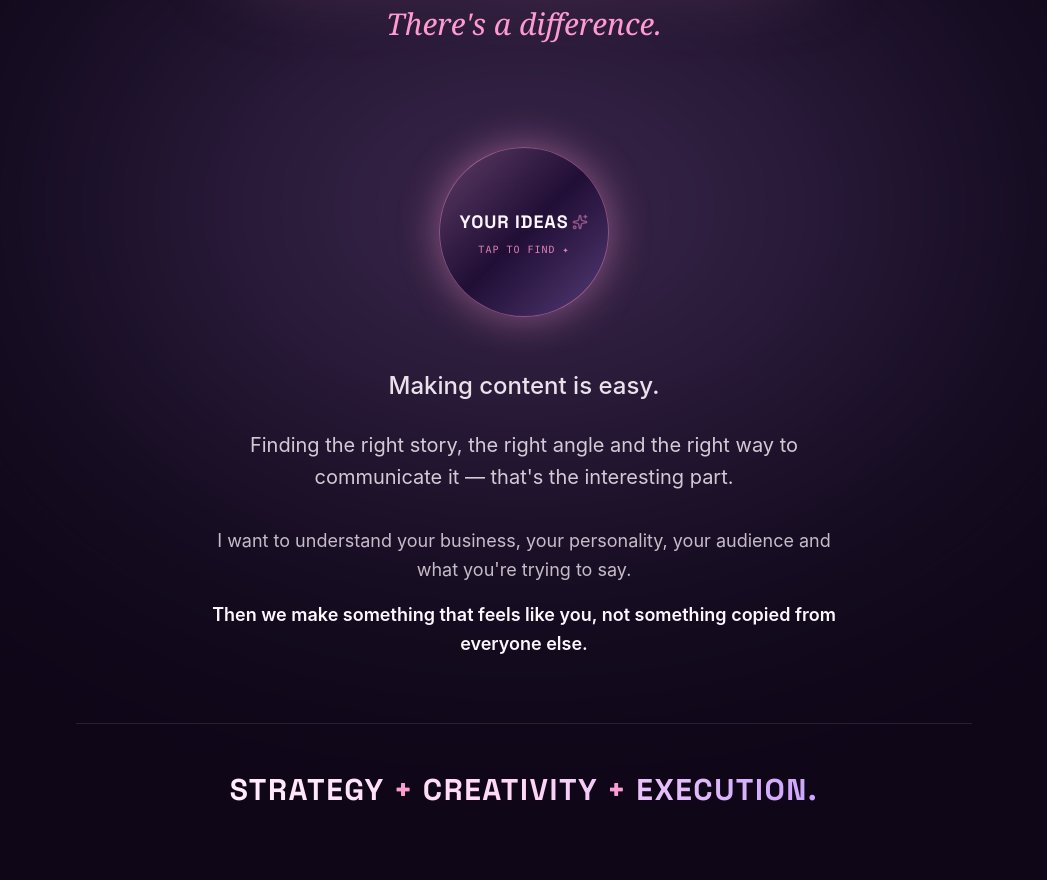
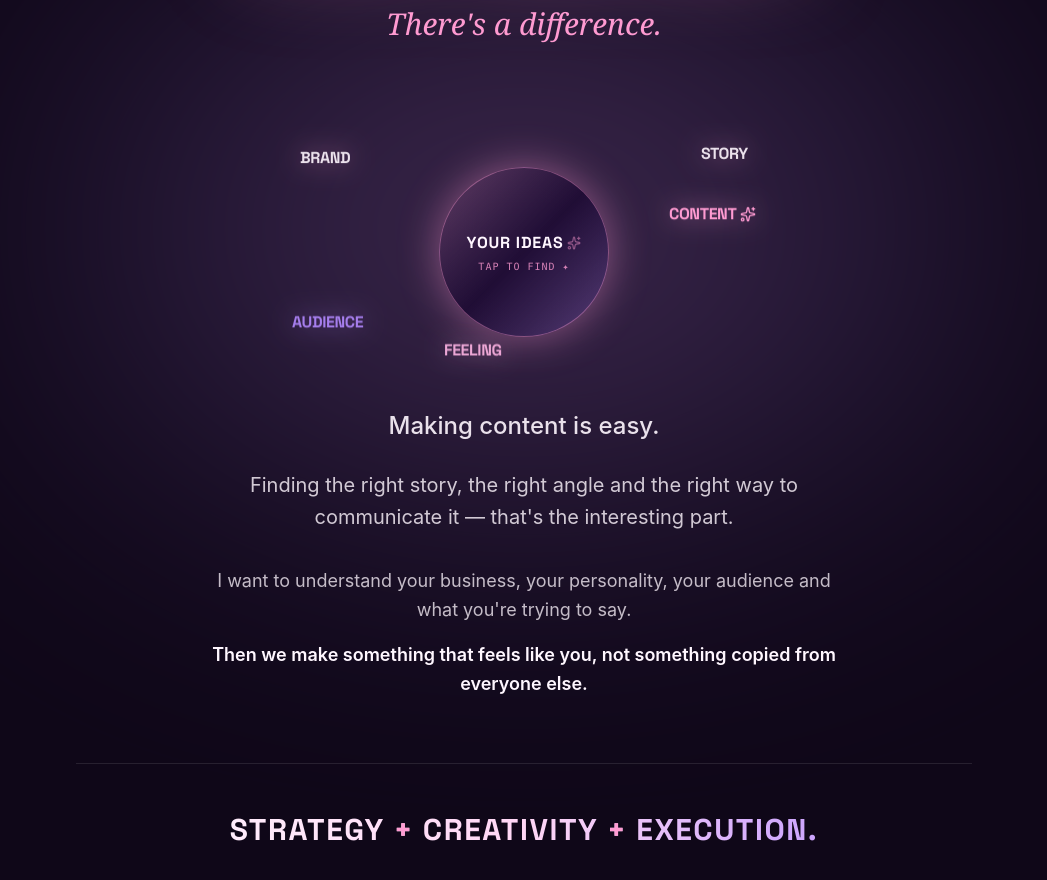
Before and after one commit to evanbose7/ARIIMAKESFILMS, a React (Vite) app: page / in a window 1280 px wide. Shown: the part 2780-3660 px from the top of the page, without its empty margins (116-1163 px from the left). Built offline with nearby package versions, Linux system fonts and the light colour scheme.

Commit message:
Update THE DIFFERENCE interaction: 5 words float around YOUR IDEAS orb initially, then physically travel into ONE single horizontal line on click

```diff
--- a/src/components/DifferenceSection.tsx
+++ b/src/components/DifferenceSection.tsx
@@ -3,27 +3,19 @@ import { motion, AnimatePresence } from 'framer-motion';
 import { Sparkles, ArrowRight } from 'lucide-react';
 
 export const DifferenceSection: React.FC = () => {
-  const [interactiveState, setInteractiveState] = useState<'idle' | 'pulsing' | 'floating' | 'organizing' | 'final'>('idle');
+  const [isOrganized, setIsOrganized] = useState(false);
+  const [isPulsing, setIsPulsing] = useState(false);
 
   const handleOrbClick = () => {
-    if (interactiveState !== 'idle') return;
+    if (isOrganized || isPulsing) return;
 
-    // Step 01: Pulse (250ms)
-    setInteractiveState('pulsing');
+    // Step 1 & 2: Button pulse & glow expansion (200ms)
+    setIsPulsing(true);
 
-    // Step 02: Floating Ideas Emerge (after 250ms)
     setTimeout(() => {
-      setInteractiveState('floating');
-
-      // Step 03: Reorganize into One Horizontal Line (after 650ms)
-      setTimeout(() => {
-        setInteractiveState('organizing');
-
-        // Step 04: Final Calm State (after 900ms)
-        setTimeout(() => {
-          setInteractiveState('final');
-        }, 900);
-      }, 650);
+      // Step 3-6: Button disappears & words travel to single horizontal line
+      setIsOrganized(true);
+      setIsPulsing(false);
     }, 250);
   };
 
@@ -36,7 +28,7 @@ export const DifferenceSection: React.FC = () => {
           absolute top-1/2 left-1/2 -translate-x-1/2 -translate-y-1/2
           w-[90vw] max-w-[1000px] h-[600px] blur-[140px] pointer-events-none rounded-full
           transition-all duration-1000
-          ${interactiveState !== 'idle' ? 'opacity-45 scale-110' : 'opacity-25 scale-100'}
+          ${isOrganized ? 'opacity-45 scale-110' : 'opacity-25 scale-100'}
         `}
         style={{
           background: 'radial-gradient(ellipse at center, #FF9BD2 0%, #B388FF 40%, #0F0718 80%, transparent 100%)',
@@ -47,7 +39,7 @@ export const DifferenceSection: React.FC = () => {
       <div className="w-full max-w-4xl mx-auto flex flex-col items-center text-center space-y-12 sm:space-y-16 relative z-20">
 
         {/* ========================================================================= */}
-        {/* 1. SECTION EYEBROW & TITLE */}
+        {/* 1. SECTION EYEBROW & MAIN STATEMENT */}
         {/* ========================================================================= */}
         <div className="w-full space-y-5">
 
@@ -98,139 +90,198 @@ export const DifferenceSection: React.FC = () => {
         </div>
 
         {/* ========================================================================= */}
-        {/* 2. SIGNATURE INTERACTIVE MOMENT — YOUR IDEAS ✦ ORB TO STORY SEQUENCE */}
+        {/* 2. SIGNATURE INTERACTIVE MOMENT: FLOATING IDEAS → CLICK → STRUCTURED LINE */}
         {/* ========================================================================= */}
-        <div className="w-full min-h-[160px] sm:min-h-[220px] flex items-center justify-center relative py-6 my-4">
+        <div className="w-full min-h-[220px] sm:min-h-[260px] flex items-center justify-center relative py-6 my-4 overflow-visible">
 
-          {/* STATE A: GLOWING CIRCULAR ORB BUTTON (BEFORE CLICK) */}
+          {/* CENTRAL YOUR IDEAS ✦ BUTTON (FADES/SCALES AWAY ENTIRELY ON CLICK) */}
           <AnimatePresence>
-            {interactiveState === 'idle' || interactiveState === 'pulsing' ? (
+            {!isOrganized && (
               <motion.button
-                key="orb-button"
+                key="orb-center-button"
                 onClick={handleOrbClick}
                 aria-label="Reveal your ideas"
                 initial={{ opacity: 0, scale: 0.9 }}
                 animate={{
                   opacity: 1,
-                  scale: interactiveState === 'pulsing' ? 1.08 : [1, 1.025, 1],
+                  scale: isPulsing ? 1.1 : [1, 1.025, 1],
                 }}
-                exit={{ opacity: 0, scale: 0.95 }}
+                exit={{ opacity: 0, scale: 0, transition: { duration: 0.3 } }}
                 transition={{
-                  scale: interactiveState === 'pulsing' ? { duration: 0.25 } : { duration: 3.5, repeat: Infinity, ease: 'easeInOut' },
+                  scale: isPulsing ? { duration: 0.25 } : { duration: 3.5, repeat: Infinity, ease: 'easeInOut' },
                   opacity: { duration: 0.3 },
                 }}
                 whileHover={{ scale: 1.05 }}
                 className="
-                  relative w-[130px] h-[130px] sm:w-[170px] sm:h-[170px] rounded-full
-                  bg-gradient-to-br from-[#FF9BD2]/25 via-[#1D0A33]/80 to-[#B388FF]/30
+                  absolute z-30 w-[120px] h-[120px] sm:w-[170px] sm:h-[170px] rounded-full
+                  bg-gradient-to-br from-[#FF9BD2]/25 via-[#1D0A33]/85 to-[#B388FF]/30
                   border border-[#FF9BD2]/40 backdrop-blur-xl
                   shadow-[0_0_40px_rgba(255,155,210,0.45)] hover:shadow-[0_0_60px_rgba(255,155,210,0.7)]
-                  flex flex-col items-center justify-center gap-1.5
+                  flex flex-col items-center justify-center gap-1
                   cursor-pointer select-none gpu-layer group
                 "
               >
-                <div className="flex items-center gap-1 text-sm sm:text-lg font-display font-black text-[#FFF7FF] group-hover:text-[#FF9BD2] transition-colors uppercase tracking-wider">
+                <div className="flex items-center gap-1 text-xs sm:text-base font-display font-black text-[#FFF7FF] group-hover:text-[#FF9BD2] transition-colors uppercase tracking-wider">
                   <span>YOUR IDEAS</span>
-                  <Sparkles className="w-4 h-4 text-[#FF9BD2] animate-pulse" />
+                  <Sparkles className="w-3.5 h-3.5 text-[#FF9BD2] animate-pulse" />
                 </div>
-                <span className="text-[10px] font-mono text-[#FF9BD2]/80 uppercase tracking-widest">
+                <span className="text-[9px] sm:text-[10px] font-mono text-[#FF9BD2]/80 uppercase tracking-widest">
                   TAP TO FIND ✦
                 </span>
               </motion.button>
-            ) : null}
+            )}
           </AnimatePresence>
 
-          {/* STATE B: FLOATING CHAOTIC IDEAS (~600ms) */}
-          {interactiveState === 'floating' && (
-            <div className="relative w-full max-w-md h-[140px] flex items-center justify-center">
-              <motion.span
-                initial={{ opacity: 0, x: -30, y: -25, scale: 0.8 }}
-                animate={{ opacity: 0.9, x: -45, y: -30, scale: 1 }}
-                className="absolute font-display font-bold text-sm sm:text-base text-[#FFF7FF]/90 drop-shadow-[0_0_10px_#FF9BD2]"
+          {/* THE 5 IDEAS: FLOATING ORIGINALLY AROUND BUTTON, THEN PHYSICAL TRAVEL TO ONE HORIZONTAL LINE */}
+          <div className="relative w-full max-w-4xl flex items-center justify-center min-h-[160px]">
+
+            {/* INITIAL FLOATING STATE VS FINAL ONE HORIZONTAL LINE STRUCTURE */}
+            <div className={`
+              w-full flex items-center justify-center transition-all duration-700
+              ${isOrganized
+                ? 'flex-row flex-nowrap gap-1 sm:gap-2.5 md:gap-4 px-1 sm:px-4'
+                : 'relative h-[180px] w-full max-w-[340px] sm:max-w-[480px]'
+              }
+            `}>
+
+              {/* 1. BRAND */}
+              <motion.div
+                layout
+                animate={!isOrganized ? {
+                  y: [-6, 6, -6],
+                  rotate: [-1.5, 1.5, -1.5],
+                } : { y: 0, rotate: 0 }}
+                transition={!isOrganized ? {
+                  y: { duration: 4.5, repeat: Infinity, ease: 'easeInOut' },
+                  rotate: { duration: 4.5, repeat: Infinity, ease: 'easeInOut' },
+                } : { duration: 0.8, ease: [0.22, 1, 0.36, 1] }}
+                className={`
+                  font-display font-bold tracking-tight uppercase transition-all duration-700
+                  ${!isOrganized
+                    ? 'absolute -top-4 -left-2 sm:left-4 text-xs sm:text-base text-[#FFF7FF]/90 drop-shadow-[0_0_12px_rgba(255,155,210,0.5)]'
+                    : 'relative text-[11px] sm:text-[15px] md:text-[22px] lg:text-[26px] text-[#FFF7FF]'
+                  }
+                `}
               >
                 BRAND
-              </motion.span>
+              </motion.div>
 
-              <motion.span
-                initial={{ opacity: 0, x: 30, y: -20, scale: 0.8 }}
-                animate={{ opacity: 0.9, x: 45, y: -15, scale: 1 }}
-                className="absolute font-display font-bold text-sm sm:text-base text-[#B388FF]/90 drop-shadow-[0_0_10px_#B388FF]"
+              {isOrganized && (
+                <motion.div initial={{ opacity: 0, scale: 0.5 }} animate={{ opacity: 1, scale: 1 }} transition={{ delay: 0.2 }}>
+                  <ArrowRight className="w-3 h-3 sm:w-4 sm:h-4 text-[#FF9BD2]/60 shrink-0" />
+                </motion.div>
+              )}
+
+              {/* 2. AUDIENCE */}
+              <motion.div
+                layout
+                animate={!isOrganized ? {
+                  y: [8, -8, 8],
+                  rotate: [1, -1, 1],
+                } : { y: 0, rotate: 0 }}
+                transition={!isOrganized ? {
+                  y: { duration: 5.2, repeat: Infinity, ease: 'easeInOut' },
+                  rotate: { duration: 5.2, repeat: Infinity, ease: 'easeInOut' },
+                } : { duration: 0.8, ease: [0.22, 1, 0.36, 1] }}
+                className={`
+                  font-display font-bold tracking-tight uppercase transition-all duration-700
+                  ${!isOrganized
+                    ? 'absolute bottom-2 -left-4 sm:left-2 text-xs sm:text-base text-[#B388FF]/90 drop-shadow-[0_0_12px_rgba(179,136,255,0.5)]'
+                    : 'relative text-[11px] sm:text-[15px] md:text-[22px] lg:text-[26px] text-[#B388FF]'
+                  }
+                `}
               >
                 AUDIENCE
-              </motion.span>
+              </motion.div>
 
-              <motion.span
-                initial={{ opacity: 0, x: 0, y: 0, scale: 0.8 }}
-                animate={{ opacity: 1, x: 0, y: 5, scale: 1.1 }}
-                className="absolute font-display font-bold text-base sm:text-lg text-[#FF9BD2] drop-shadow-[0_0_15px_#FF9BD2]"
+              {isOrganized && (
+                <motion.div initial={{ opacity: 0, scale: 0.5 }} animate={{ opacity: 1, scale: 1 }} transition={{ delay: 0.3 }}>
+                  <ArrowRight className="w-3 h-3 sm:w-4 sm:h-4 text-[#FF9BD2]/60 shrink-0" />
+                </motion.div>
+              )}
+
+              {/* 3. STORY */}
+              <motion.div
+                layout
+                animate={!isOrganized ? {
+                  y: [-5, 5, -5],
+                  rotate: [-1, 1, -1],
+                } : { y: 0, rotate: 0 }}
+                transition={!isOrganized ? {
+                  y: { duration: 4.8, repeat: Infinity, ease: 'easeInOut' },
+                  rotate: { duration: 4.8, repeat: Infinity, ease: 'easeInOut' },
+                } : { duration: 0.8, ease: [0.22, 1, 0.36, 1] }}
+                className={`
+                  font-display font-bold tracking-tight uppercase transition-all duration-700
+                  ${!isOrganized
+                    ? 'absolute -top-5 -right-2 sm:right-4 text-xs sm:text-base text-[#FFF7FF]/90 drop-shadow-[0_0_12px_rgba(255,155,210,0.5)]'
+                    : 'relative text-[11px] sm:text-[15px] md:text-[22px] lg:text-[26px] text-[#FFF7FF]'
+                  }
+                `}
               >
                 STORY
-              </motion.span>
+              </motion.div>
 
-              <motion.span
-                initial={{ opacity: 0, x: -20, y: 25, scale: 0.8 }}
-                animate={{ opacity: 0.9, x: -35, y: 30, scale: 1 }}
-                className="absolute font-display font-bold text-sm sm:text-base text-[#FFB6E6]/90 drop-shadow-[0_0_10px_#FFB6E6]"
+              {isOrganized && (
+                <motion.div initial={{ opacity: 0, scale: 0.5 }} animate={{ opacity: 1, scale: 1 }} transition={{ delay: 0.4 }}>
+                  <ArrowRight className="w-3 h-3 sm:w-4 sm:h-4 text-[#FF9BD2]/60 shrink-0" />
+                </motion.div>
+              )}
+
+              {/* 4. FEELING */}
+              <motion.div
+                layout
+                animate={!isOrganized ? {
+                  y: [7, -7, 7],
+                  rotate: [1.5, -1.5, 1.5],
+                } : { y: 0, rotate: 0 }}
+                transition={!isOrganized ? {
+                  y: { duration: 5.6, repeat: Infinity, ease: 'easeInOut' },
+                  rotate: { duration: 5.6, repeat: Infinity, ease: 'easeInOut' },
+                } : { duration: 0.8, ease: [0.22, 1, 0.36, 1] }}
+                className={`
+                  font-display font-bold tracking-tight uppercase transition-all duration-700
+                  ${!isOrganized
+                    ? 'absolute -bottom-5 left-1/3 text-xs sm:text-base text-[#FFB6E6]/90 drop-shadow-[0_0_12px_rgba(255,182,230,0.5)]'
+                    : 'relative text-[11px] sm:text-[15px] md:text-[22px] lg:text-[26px] text-[#FFB6E6]'
+                  }
+                `}
               >
                 FEELING
-              </motion.span>
+              </motion.div>
 
-              <motion.span
-                initial={{ opacity: 0, x: 25, y: 25, scale: 0.8 }}
-                animate={{ opacity: 0.9, x: 40, y: 25, scale: 1 }}
-                className="absolute font-display font-bold text-sm sm:text-base text-[#C4A1FF]/90 drop-shadow-[0_0_10px_#C4A1FF]"
+              {isOrganized && (
+                <motion.div initial={{ opacity: 0, scale: 0.5 }} animate={{ opacity: 1, scale: 1 }} transition={{ delay: 0.5 }}>
+                  <ArrowRight className="w-3 h-3 sm:w-4 sm:h-4 text-[#FF9BD2]/60 shrink-0" />
+                </motion.div>
+              )}
+
+              {/* 5. CONTENT ✦ */}
+              <motion.div
+                layout
+                animate={!isOrganized ? {
+                  y: [-6, 6, -6],
+                  rotate: [-1, 1, -1],
+                } : { y: 0, rotate: 0 }}
+                transition={!isOrganized ? {
+                  y: { duration: 4.2, repeat: Infinity, ease: 'easeInOut' },
+                  rotate: { duration: 4.2, repeat: Infinity, ease: 'easeInOut' },
+                } : { duration: 0.8, ease: [0.22, 1, 0.36, 1] }}
+                className={`
+                  font-display font-black tracking-tight uppercase transition-all duration-700 flex items-center gap-1 shrink-0
+                  ${!isOrganized
+                    ? 'absolute top-10 -right-4 sm:right-2 text-xs sm:text-base text-[#FF9BD2] drop-shadow-[0_0_12px_rgba(255,155,210,0.6)]'
+                    : 'relative text-[11px] sm:text-[15px] md:text-[22px] lg:text-[26px] bg-gradient-to-r from-[#FF9BD2] via-[#FFD6F5] to-[#B388FF] bg-clip-text text-transparent drop-shadow-[0_0_20px_rgba(255,155,210,0.6)]'
+                  }
+                `}
               >
-                CONTENT
-              </motion.span>
-            </div>
-          )}
-
-          {/* STATE C & D: STRICT ONE SINGLE HORIZONTAL LINE (BRAND → AUDIENCE → STORY → FEELING → CONTENT ✦) */}
-          {(interactiveState === 'organizing' || interactiveState === 'final') && (
-            <motion.div
-              initial={{ opacity: 0, scale: 0.95 }}
-              animate={{ opacity: 1, scale: 1 }}
-              transition={{ duration: 0.7, ease: [0.22, 1, 0.36, 1] }}
-              className="
-                w-full flex flex-row flex-nowrap items-center justify-center
-                gap-1 sm:gap-2.5 md:gap-4 px-1 sm:px-4 text-center select-none gpu-layer
-              "
-            >
-              {/* BRAND */}
-              <span className="font-display font-bold text-[11px] sm:text-[15px] md:text-[22px] lg:text-[26px] text-[#FFF7FF] tracking-tight uppercase">
-                BRAND
-              </span>
-
-              <ArrowRight className="w-3 h-3 sm:w-4 sm:h-4 text-[#FF9BD2]/60 shrink-0" />
-
-              {/* AUDIENCE */}
-              <span className="font-display font-bold text-[11px] sm:text-[15px] md:text-[22px] lg:text-[26px] text-[#B388FF] tracking-tight uppercase">
-                AUDIENCE
-              </span>
-
-              <ArrowRight className="w-3 h-3 sm:w-4 sm:h-4 text-[#FF9BD2]/60 shrink-0" />
-
-              {/* STORY */}
-              <span className="font-display font-bold text-[11px] sm:text-[15px] md:text-[22px] lg:text-[26px] text-[#FFF7FF] tracking-tight uppercase">
-                STORY
-              </span>
-
-              <ArrowRight className="w-3 h-3 sm:w-4 sm:h-4 text-[#FF9BD2]/60 shrink-0" />
-
-              {/* FEELING */}
-              <span className="font-display font-bold text-[11px] sm:text-[15px] md:text-[22px] lg:text-[26px] text-[#FFB6E6] tracking-tight uppercase">
-                FEELING
-              </span>
-
-              <ArrowRight className="w-3 h-3 sm:w-4 sm:h-4 text-[#FF9BD2]/60 shrink-0" />
-
-              {/* CONTENT ✦ */}
-              <span className="font-display font-black text-[11px] sm:text-[15px] md:text-[22px] lg:text-[26px] bg-gradient-to-r from-[#FF9BD2] via-[#FFD6F5] to-[#B388FF] bg-clip-text text-transparent tracking-tight uppercase flex items-center gap-1 shrink-0 drop-shadow-[0_0_15px_rgba(255,155,210,0.5)]">
                 <span>CONTENT</span>
                 <Sparkles className="w-3 h-3 sm:w-4 sm:h-4 text-[#FF9BD2] inline" />
-              </span>
-            </motion.div>
-          )}
+              </motion.div>
+
+            </div>
+
+          </div>
 
         </div>
 
```
